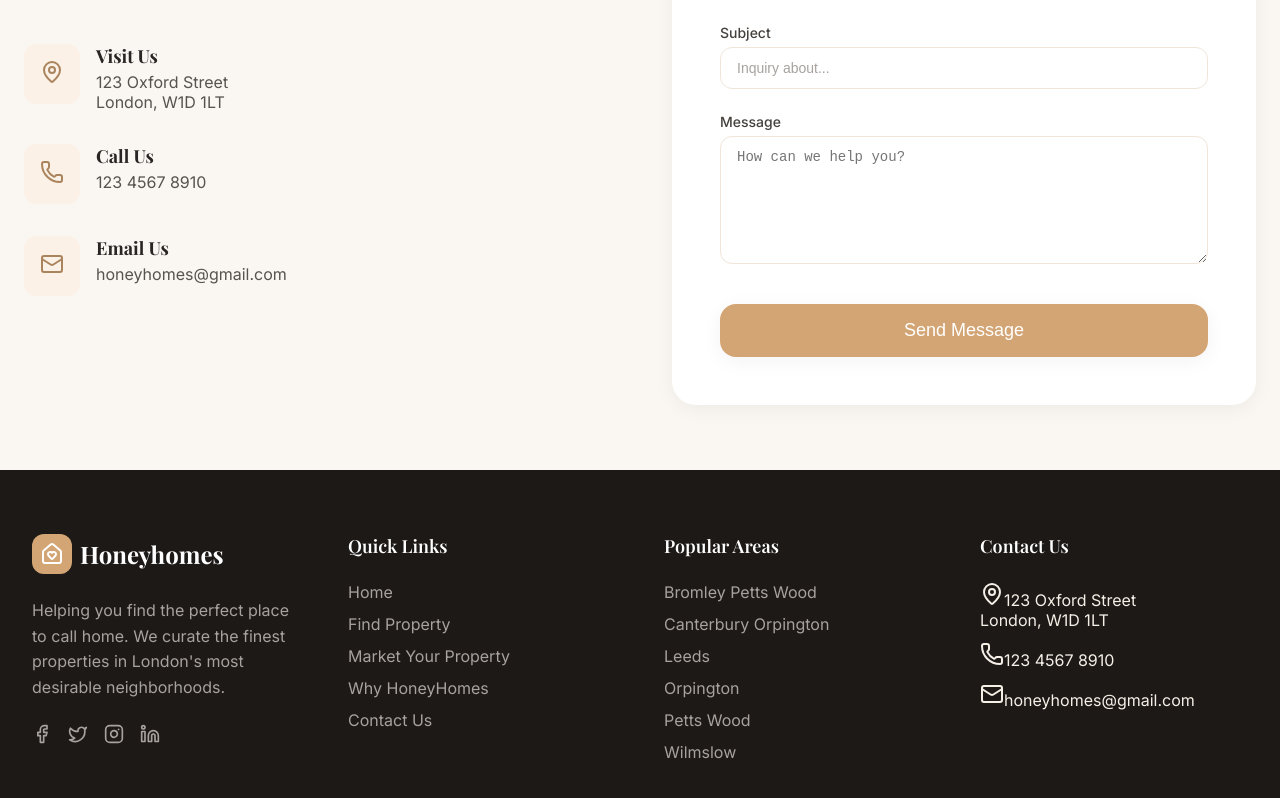
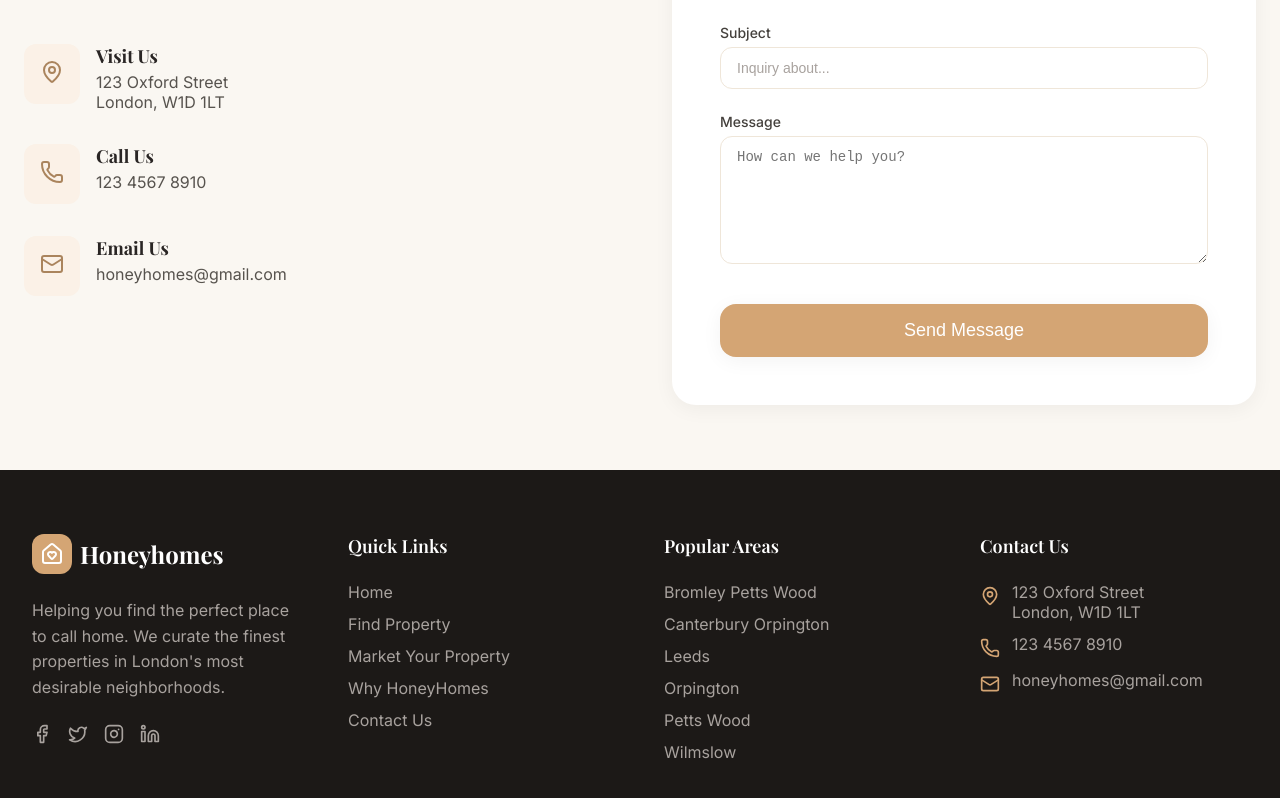
Before and after one commit to p3achijaii/react-coursework, a React (Vite) app: page /contact in a window 1280 px wide. Shown: the part 411-1209 px from the top of the page. Built offline with nearby package versions, Linux system fonts and the light colour scheme.

Commit message:
add styling for the contact us section in the footer

```diff
--- a/src/pages/Footer/Footer.module.css
+++ b/src/pages/Footer/Footer.module.css
@@ -119,3 +119,18 @@
 .link:hover {
   color: var(--color-terracotta-500);
 }
+
+.contactItem {
+  display: flex;
+  align-items: flex-start;
+  gap: 0.75rem;
+  color: var(--color-stone-400);
+}
+
+.contactIcon {
+  height: 1.25rem;
+  width: 1.25rem;
+  color: var(--color-terracotta-500);
+  flex-shrink: 0;
+  margin-top: 0.25rem;
+}
```
